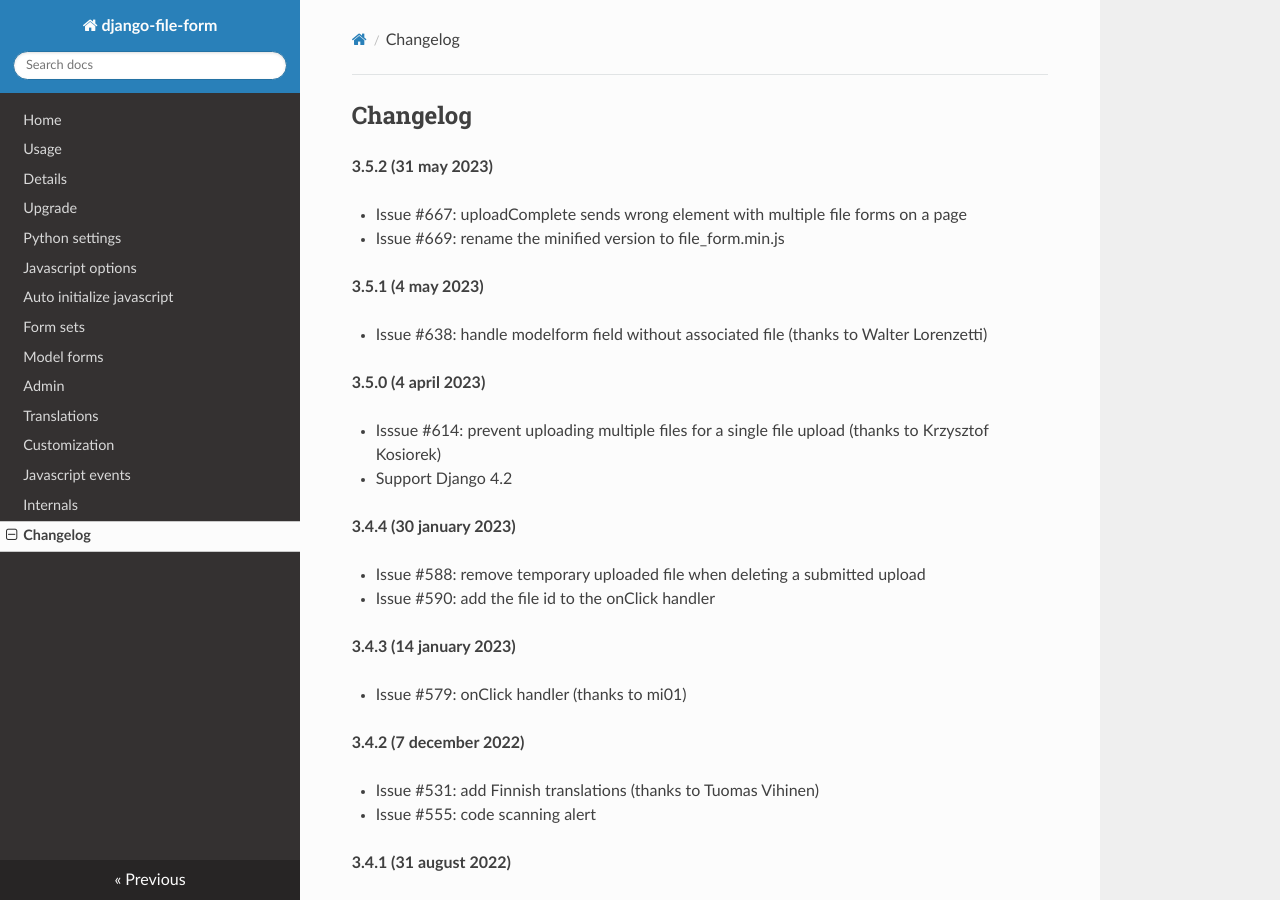
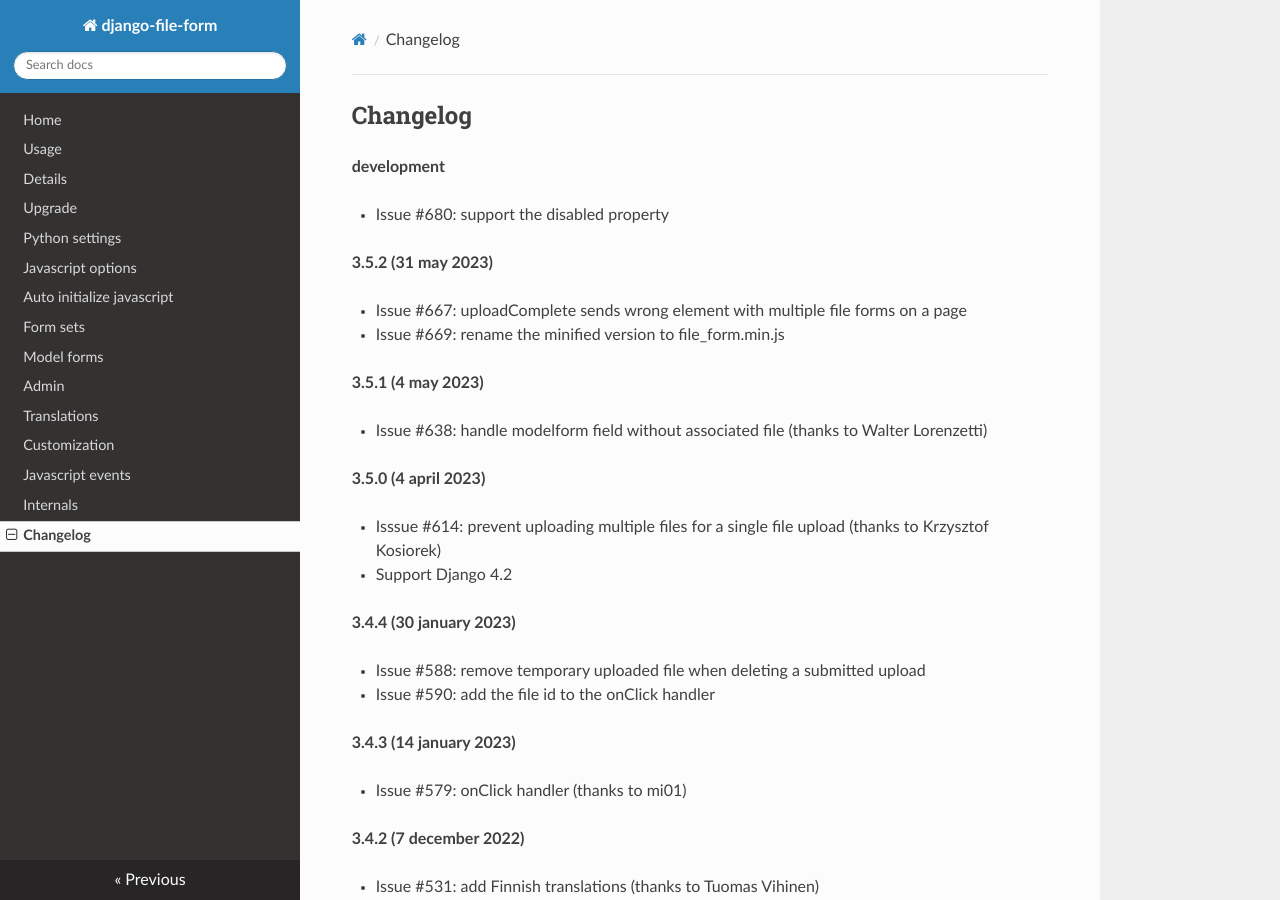
Before and after one commit to mbraak/django-file-form, an MkDocs documentation site: the page built from docs/changelog.md, in a window 1280 px wide and 900 px high. Built offline with MkDocs 1.6.1, drawn with Linux system fonts in a browser that asks for light colours; nearby versions of some CDN libraries.

Commit message:
Update changelog

```diff
--- a/docs/changelog.md
+++ b/docs/changelog.md
@@ -1,4 +1,8 @@
 ## Changelog
+
+**development**
+
+- Issue #680: support the disabled property
 
 **3.5.2 (31 may 2023)**
 
```
